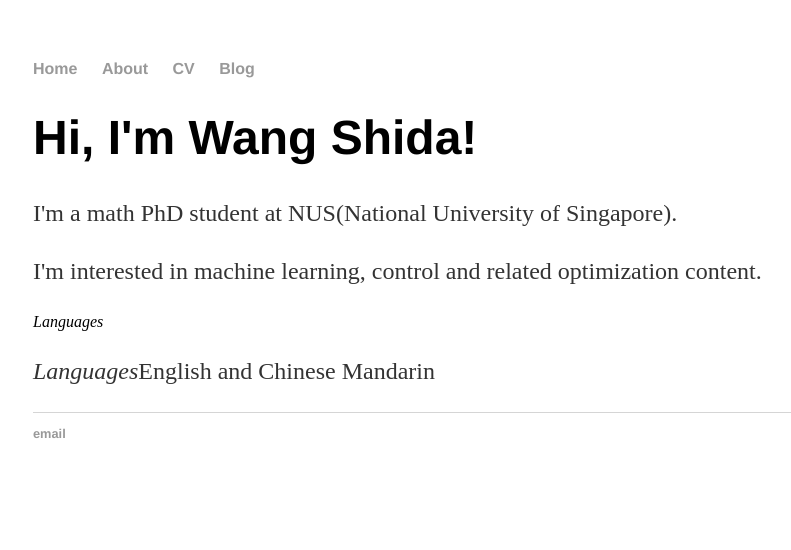
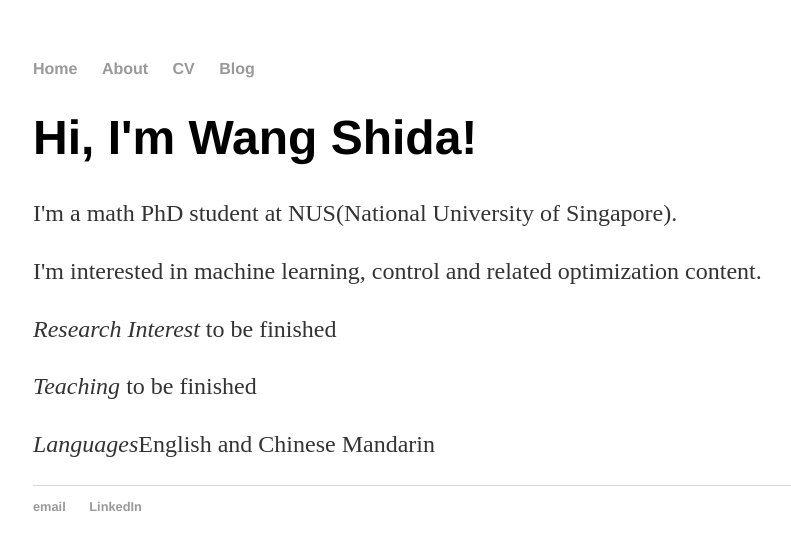
Before and after one commit to radarFudan/radarFudan.github.io, a Jekyll site: the page built from index.html, in a window 1280 px wide. Shown: the top 550 px of the page, without its empty margins (159-950 px from the left). Built offline with Jekyll 4.4.1, drawn with Linux system fonts in a browser that asks for light colours.

Commit message:
modify the homepage

```diff
--- a/_layouts/default.html
+++ b/_layouts/default.html
@@ -22,6 +22,7 @@
 			<footer>
 	    		<ul>
 	        		<li><a href="mailto:shida_wang@u.nus.edu">email</a></li>
+	        		<li><a href="https://linkedin.com/in/铈达-汪-ba9178158">LinkedIn</a></li>
 				</ul>
 			</footer>
 		</body>
--- a/index.html
+++ b/index.html
@@ -6,6 +6,7 @@ title: Wang Shida
 	<h1>Hi, I'm Wang Shida!</h1>
 	<p> I'm a math PhD student at NUS(National University of Singapore). </p>
     <p> I'm interested in machine learning, control and related optimization content. </p>
-    <em>Languages</em>
+    <p><em>Research Interest</em> to be finished</p>
+    <p><em>Teaching</em> to be finished</p>
     <p><em>Languages</em>English and Chinese Mandarin</p>
 </div><!-- /.blurb -->
```
Also changed, not shown: 1 other file.
